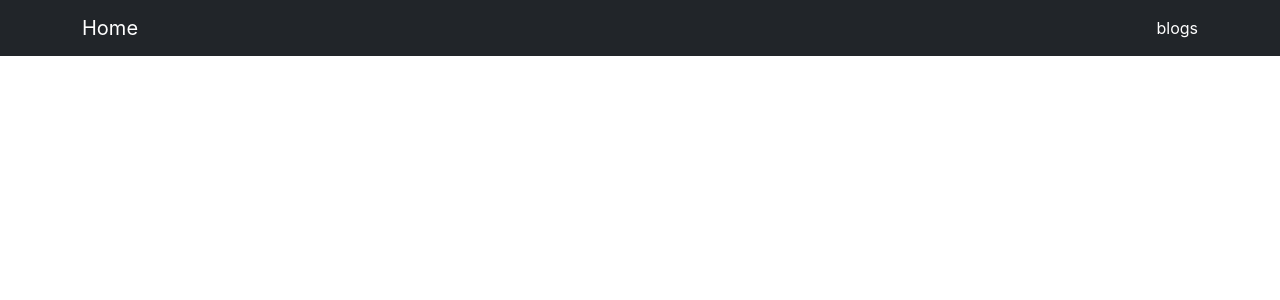
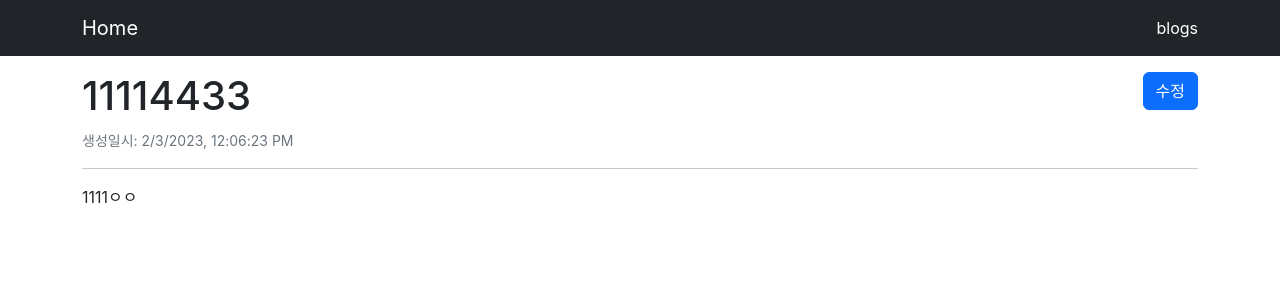
Before and after one commit to yangBasak/react-blog, a React (Create React App) app: page /blogs/1 in a window 1280 px wide. Before the commit this address had no page. Shown: the top 300 px of the page. Built offline with nearby package versions, Linux system fonts and the light colour scheme; data requests are answered from the project's data file.

Commit message:
수정페이지 작업중

```diff
--- a/db.json
+++ b/db.json
@@ -1,14 +1,22 @@
 {
   "posts": [
     {
-      "title": "d",
-      "content": "",
+      "title": "11114433",
+      "content": "1111ㅇㅇ",
+      "createAt": 1675425983949,
       "id": 1
     },
     {
-      "title": "d",
-      "content": "",
+      "title": "111144",
+      "content": "1111",
+      "createAt": 1675427964617,
       "id": 2
+    },
+    {
+      "title": "1234",
+      "content": "1234",
+      "createAt": 1675428024270,
+      "id": 3
     }
   ]
 }
--- a/src/components/BlogForm.js
+++ b/src/components/BlogForm.js
@@ -1,22 +1,54 @@
-import { useState } from "react";
+import { useEffect, useState } from "react";
 import axios from "axios";
-import { useNavigate } from "react-router-dom";
-const BlogForm = () => {
+import { useNavigate, useParams } from "react-router-dom";
+import {bool} from 'prop-types'
+
+const BlogForm = ({editing}) => {
   const navigate = useNavigate()
+  const {id} = useParams()
+
   const [title, setTitle] = useState("");
+  const [orginalTitle, setOrginalTitle] = useState("");
   const [content, setContent] = useState("");
+  const [orginalContent, setOrginalContent] = useState("");
+  useEffect(()=>{
+    if(editing){
+      axios.get(`http://localhost:3001/posts/${id}`).then((res)=>{
+        setTitle(res.data.title)
+        setContent(res.data.content)
+        setOrginalContent(res.data.content)
+        setOrginalTitle(res.data.title)
+      })
+    }
+  },[id, editing])
+
+  const isEdited = () => {
+    return title !== orginalTitle || content !== orginalContent
+  };
   const onSubmit = () => {
-    axios.post("http://localhost:3001/posts", {
+    if(editing){
+      axios.patch(`http://localhost:3001/posts/${id}`, {
       title,
       content,
-    }).then(()=>{
-      navigate('/blogs')
+    }).then((res)=>{
+      setOrginalContent(res.data.content)
+      setOrginalTitle(res.data.title)
+      navigate(`/blogs/${id}`)
     })
+    }else{
+      axios.post("http://localhost:3001/posts", {
+        title,
+        content,
+        createAt: Date.now()
+      }).then(()=>{
+        navigate('/blogs')
+      })
+    }
   };
   return (
     <>
       <div className="container">
-        <h2>포스트 작성</h2>
+        <h2>{editing ? '포스트 수정':'포스트 작성'}</h2>
         <div className="mb-3">
           <label className="form-label">제목</label>
           <input
@@ -31,19 +63,30 @@ const BlogForm = () => {
           <label className="form-label">내용</label>
           <textarea
             className="form-control"
-            rows="20"
+            rows="10"
             value={content}
             onChange={(e) => {
               setContent(e.target.value);
             }}
           />
         </div>
-        <button className="btn btn-primary" onClick={onSubmit}>
-          등록하기
+        <button
+          className="btn btn-primary"
+          onClick={onSubmit}
+          disabled={editing && !isEdited()}
+        >
+
+          {editing ? '수정하기':'등록하기'}
         </button>
       </div>
     </>
   );
 };
+BlogForm.propTypes = {
+  editing: bool
+}
+BlogForm.defaultProps = {
+  editing: false
+}
 
 export default BlogForm;
--- a/src/pages/EditPage.js
+++ b/src/pages/EditPage.js
@@ -1,8 +1,10 @@
 
+import BlogForm from "../components/BlogForm"
 const EditPage= () => {
+
     return (
         <div>
-            에딧
+            <BlogForm editing={true}/>
         </div>
     )
 
--- a/src/pages/listPage.js
+++ b/src/pages/listPage.js
@@ -40,7 +40,7 @@ const ListPage = () => {
                 <Card
                     key={post.id}
                     title={post.title}
-                    onClick={()=>navigate('/blogs/edit')}
+                    onClick={()=>navigate(`/blogs/${post.id}`)}
                 >
                     <div>
                         <button
--- /dev/null
+++ b/src/pages/showPage.js
@@ -0,0 +1,45 @@
+import axios from "axios";
+import { useEffect, useState } from "react";
+import { useParams, Link } from "react-router-dom"
+import LoadingSpinner from "../components/LoadingSpinner";
+
+const ShowPage = () => {
+    const {id} = useParams();
+    useEffect(()=>{
+        getPost(id)
+    },[id])// page 이동해야하니 id 기준으로 해야할 듯
+
+    const [post, setPost] = useState(null)
+    const [loading, setLoading] = useState(true)
+    const getPost = (id) => {
+        axios.get(`http://localhost:3001/posts/${id}`).then((res)=>{
+            setPost(res.data)
+            setLoading(false)
+        })
+    }
+
+    const printDate = (timestamp) => {
+        return new Date(timestamp).toLocaleString()
+    }
+    if(loading){
+        return <LoadingSpinner />
+    }
+
+    return (
+        <div>
+            <div className="d-flex">
+                <h1 className="flex-grow-1">{post.title}</h1>
+                <div>
+                    <Link to={`/blogs/${id}/edit`} className="btn btn-primary">수정</Link>
+                </div>
+            </div>
+            <small className="text-muted">
+                생성일시: {printDate(post.createAt)}
+            </small>
+            <hr></hr>
+            <p>{post.content}</p>
+        </div>
+    )
+
+}
+export default ShowPage
```
Also changed, not shown: src/routes.js (+6 -1 lines).
